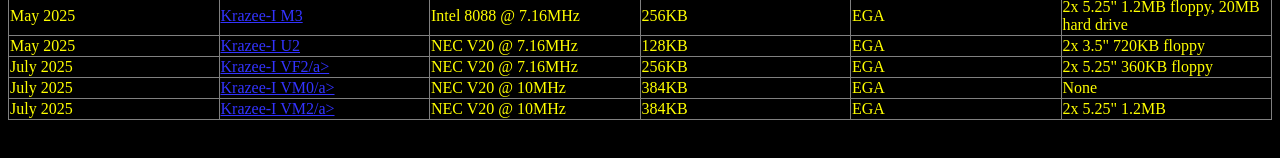
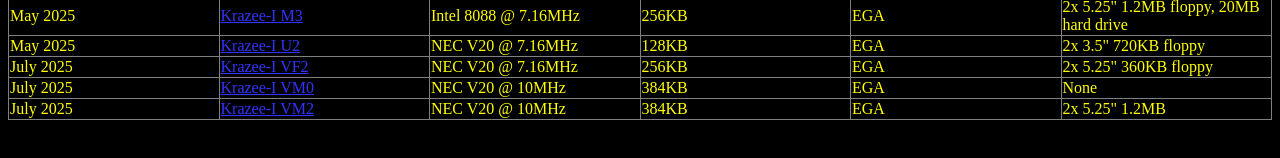
Before and after one commit to KrazeeTobi/misfits-deluxe, a plain HTML site: page krazee1/desktop.html in a window 1280 px wide. Shown: the part 294-452 px from the top of the page. Drawn offline with Linux system fonts and the light colour scheme.

Commit message:
fix broken <a> tags

```diff
--- a/krazee1/desktop.html
+++ b/krazee1/desktop.html
@@ -83,7 +83,7 @@
 </tr>
 <tr style="color: #ffff00;" "height: 18px;">
 <td style="width: 16%; height: 18px;">July 2025</td>
-<td style="width: 16%; height: 18px;"><a href="https://drive.google.com/file/d/1aZ8OuTDAgPwK3NaMcKJpflOtkkfPXXUK/view?usp=sharing" target="_top">Krazee-I VF2/a></td>
+<td style="width: 16%; height: 18px;"><a href="https://drive.google.com/file/d/1aZ8OuTDAgPwK3NaMcKJpflOtkkfPXXUK/view?usp=sharing" target="_top">Krazee-I VF2</a></td>
 <td style="width: 16%; height: 18px;">NEC V20 @ 7.16MHz</td>
 <td style="width: 16%; height: 18px;">256KB</td>
 <td style="width: 16%; height: 18px;">EGA</td>
@@ -91,7 +91,7 @@
 </tr>
 <tr style="color: #ffff00;" "height: 18px;">
 <td style="width: 16%; height: 18px;">July 2025</td>
-<td style="width: 16%; height: 18px;"><a href="https://drive.google.com/file/d/1kjOhcVrgX73tH9pRrTZfFwbSIwJwQZFw/view?usp=sharing" target="_top">Krazee-I VM0/a></td>
+<td style="width: 16%; height: 18px;"><a href="https://drive.google.com/file/d/1kjOhcVrgX73tH9pRrTZfFwbSIwJwQZFw/view?usp=sharing" target="_top">Krazee-I VM0</a></td>
 <td style="width: 16%; height: 18px;">NEC V20 @ 10MHz</td>
 <td style="width: 16%; height: 18px;">384KB</td>
 <td style="width: 16%; height: 18px;">EGA</td>
@@ -99,7 +99,7 @@
 </tr>
 <tr style="color: #ffff00;" "height: 18px;">
 <td style="width: 16%; height: 18px;">July 2025</td>
-<td style="width: 16%; height: 18px;"><a href="https://drive.google.com/file/d/1bK64JxfoG665DueG9O3v-aKkHhBdi9bp/view?usp=sharing" target="_top">Krazee-I VM2/a></td>
+<td style="width: 16%; height: 18px;"><a href="https://drive.google.com/file/d/1bK64JxfoG665DueG9O3v-aKkHhBdi9bp/view?usp=sharing" target="_top">Krazee-I VM2</a></td>
 <td style="width: 16%; height: 18px;">NEC V20 @ 10MHz</td>
 <td style="width: 16%; height: 18px;">384KB</td>
 <td style="width: 16%; height: 18px;">EGA</td>
```
